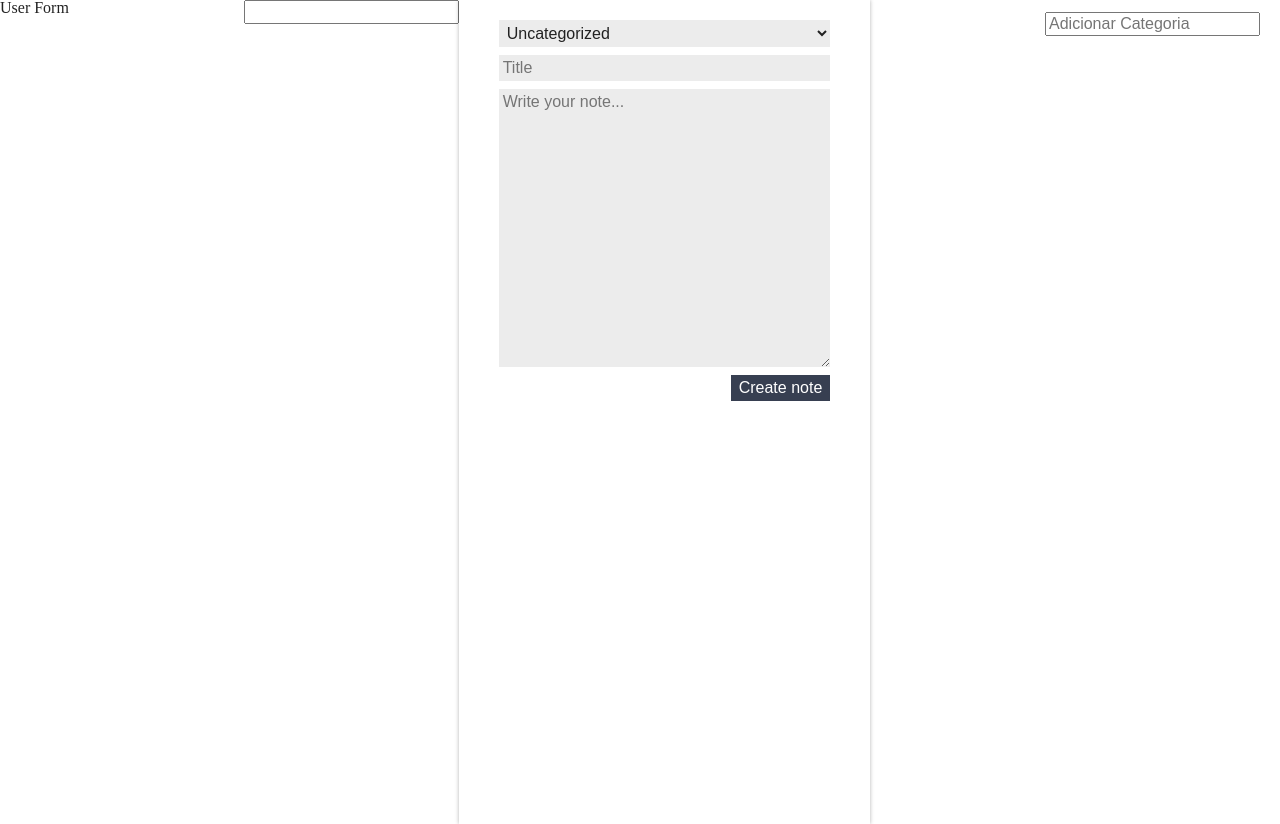
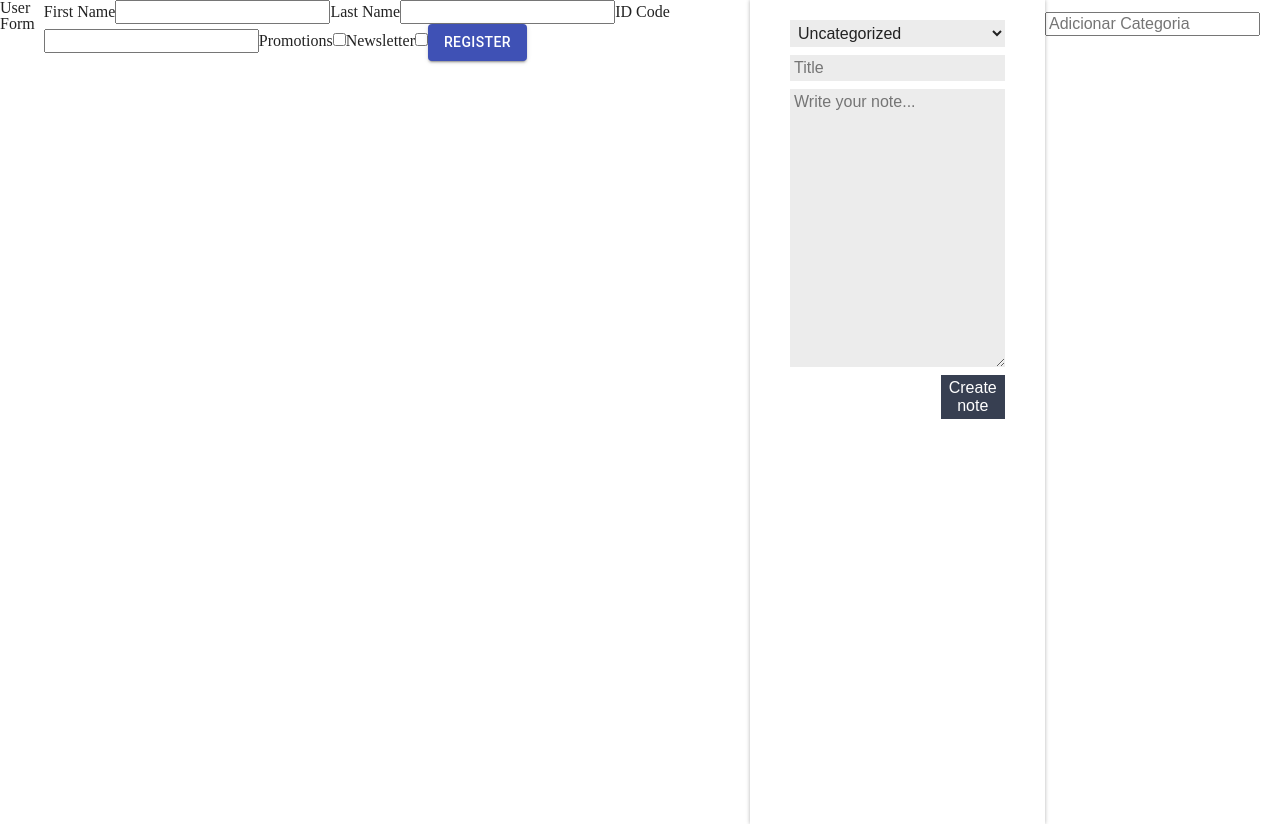
Before and after one commit to rafaelmauricioaraujo/reep, a React (Create React App) app: page / in a window 1280 px wide. Built offline with nearby package versions, Linux system fonts and the light colour scheme.

Commit message:
using material ui design

```diff
--- a/package.json
+++ b/package.json
@@ -3,6 +3,7 @@
   "version": "0.1.0",
   "private": true,
   "dependencies": {
+    "@material-ui/core": "^4.12.3",
     "@testing-library/jest-dom": "^5.14.1",
     "@testing-library/react": "^11.2.7",
     "@testing-library/user-event": "^12.8.3",
--- a/src/components/UserForm/UserForm.jsx
+++ b/src/components/UserForm/UserForm.jsx
@@ -1,9 +1,27 @@
 import React from "react";
+import Button from "@material-ui/core/Button";
 
 function UserForm() {
   return (
     <form>
+      <label>First Name</label>
       <input type="text" />
+
+      <label>Last Name</label>
+      <input type="text" />
+
+      <label>ID Code</label>
+      <input type="text" />
+
+      <label>Promotions</label>
+      <input type="checkbox" />
+
+      <label>Newsletter</label>
+      <input type="checkbox" />
+
+      <Button variant="contained" color="primary" type="submit">
+        Register
+      </Button>
     </form>
   );
 }
```
Also changed, not shown: 1 other file (tests, documents, lock files or other folders).
